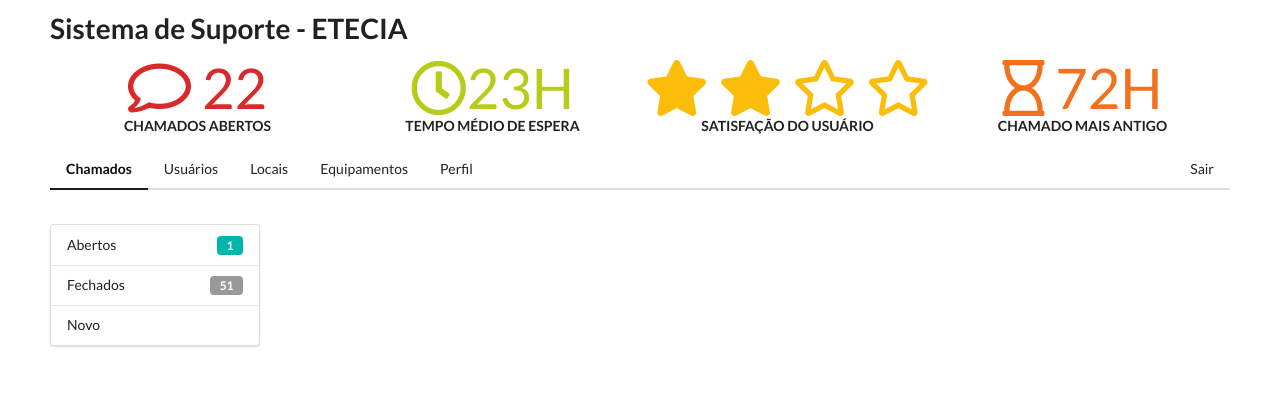
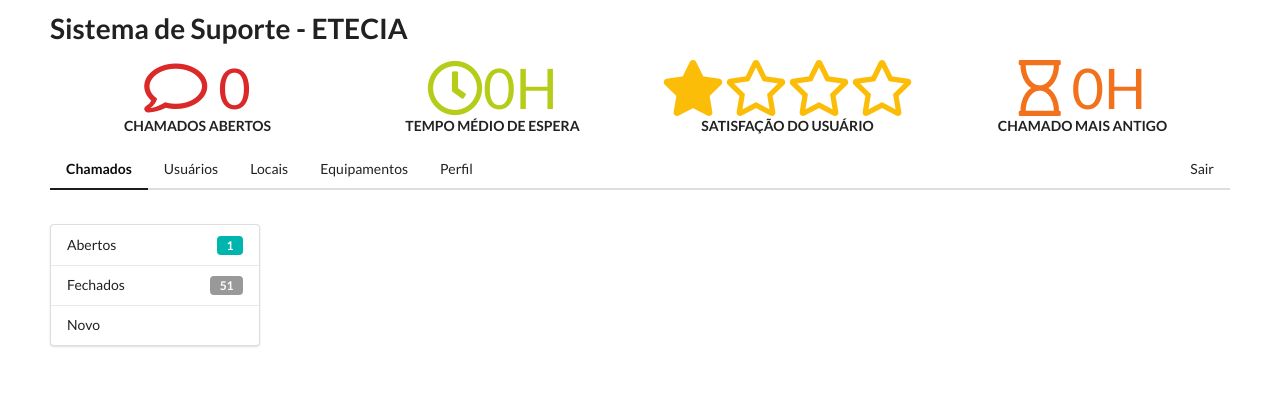
Before and after one commit to joaocarloslima/suporte, a PHP site: page /adm/chamados.php in a window 1280 px wide. Shown: the top 420 px of the page. Run offline with PHP 8.4, Linux system fonts and the light colour scheme; tables that the repository leaves empty hold one stand-in row (values such as "Sample post"); some libraries are stand-ins or nearby versions.

Commit message:
exibição de estatísticas na página adm

```diff
--- a/adm/estatisticas.php
+++ b/adm/estatisticas.php
@@ -1,23 +1,26 @@
-  <div class="ui four statistics">
+<?php
+include "../global.php";
+$qtdeChamadosAbertos = Chamado::qtdeChamadosAbertos();
+$tempoMedio = Chamado::tempoMedioDeEspera();
+$chamadoMaisAntigo = Chamado::chamadoMaisAntigo();
+$satisfacaoMedia = Chamado::satisfacaoMedia();
+?>
+
+<div class="ui four statistics">
     <div class="statistic red">
-      <div class="value"><i class="comment outline icon"></i> 22</div>
+      <div class="value"><i class="comment outline icon"></i> <?= $qtdeChamadosAbertos ?></div>
       <div class="label">Chamados Abertos</div>
     </div>
     <div class="statistic olive">
-      <div class="value"><i class="clock outline icon"></i>23h</div>
+      <div class="value"><i class="clock outline icon"></i><?= View::mostrarEmHoras($tempoMedio) ?></div>
       <div class="label">tempo médio de espera</div>
     </div>
     <div class="statistic yellow">
-      <div class="value">
-        <i class="star icon"></i>
-        <i class="star icon"></i>
-        <i class="star outline icon"></i>
-        <i class="star outline icon"></i>
-      </div>
+      <?= View::mostrarEstrelas($satisfacaoMedia) ?>
       <div class="label">Satisfação do Usuário</div>
     </div>
     <div class="statistic orange">
-      <div class="value"><i class="hourglass outline icon"></i> 72h</div>
+      <div class="value"><i class="hourglass outline icon"></i> <?= View::mostrarEmHoras($chamadoMaisAntigo) ?></div>
       <div class="label">Chamado mais antigo</div>
     </div>
   </div>
--- a/classes/Chamado.php
+++ b/classes/Chamado.php
@@ -63,14 +63,13 @@
 		$query = "INSERT INTO
 					chamados(problema, idLocal, idEquipamento, idUsuario, dataAbertura)
 				VALUES
-					(:problema, :idLocal, :idEquipamento, :idUsuario, :dataAbertura)";
+					(:problema, :idLocal, :idEquipamento, :idUsuario, NOW())";
 
 		$stmt = $conexao->prepare($query);
 		$stmt->bindValue(":problema", $this->problema);
 		$stmt->bindValue(":idLocal", $this->idLocal);
 		$stmt->bindValue(":idEquipamento", $this->idEquipamento);
 		$stmt->bindValue(":idUsuario", $this->idUsuario);
-		$stmt->bindValue(":dataAbertura", date('Y-m-d H:i:s'));
 		try {
 			$stmt->execute();
 			$_SESSION["green"] = "Chamado aberto com sucesso";
@@ -121,17 +120,32 @@
 		return $stmt->fetchAll();
 	}
 
+	public static function qtdeChamadosAbertos(){
+		$conexao = Conexao::pegarConexao();
+		$query = "SELECT * FROM chamados WHERE dataFechamento IS NULL";
+		$stmt = $conexao->query($query);
+		return $stmt->rowCount();
+	}
 
+	public static function tempoMedioDeEspera(){
+		$conexao = Conexao::pegarConexao();
+		$query = "SELECT SEC_TO_TIME(AVG(TIME_TO_SEC(timediff(dataAbertura, dataFechamento)))) as media FROM `chamados` WHERE dataFechamento is not null";
+		$stmt = $conexao->query($query);
+		return $stmt->fetchColumn(0);
+	}
 
+	public static function chamadoMaisAntigo(){
+		$conexao = Conexao::pegarConexao();
+		$query = "SELECT TIMEDIFF(MIN(dataAbertura),NOW()) FROM chamados WHERE dataFechamento IS NULL";
+		$stmt = $conexao->query($query);
+		return $stmt->fetchColumn(0);
+	}
 
+	public static function satisfacaoMedia(){
+		$conexao = Conexao::pegarConexao();
+		$query = "SELECT AVG(avaliacao) as media FROM `chamados` WHERE avaliacao IS NOT NULL AND dataFechamento IS NOT NULL";
+		$stmt = $conexao->query($query);
+		return $stmt->fetchColumn(0);
+	}
 
-	// public function calculaMediaTempo($id){
-	// 	$conexao = Conexao::pegarConexao();
-	// 	$query = "SELECT TIMEDIFF(dataAbertura, dataFechamento) as media FROM chamados
-	// 			  WHERE idEquipamento=:id";
-	// 	$stmt = $conexao->prepare($query);
-	// 	$stmt->bindValue(":id", $id);
-	// 	$stmt->execute();
-	// 	return $stmt->fetchAll();
-	// }
 }
--- a/classes/View.php
+++ b/classes/View.php
@@ -47,4 +47,24 @@
 
     }
 
+    public static function mostrarEmHoras($tempo){
+        $arrayTempo = explode(":", $tempo);
+        $horas = abs($arrayTempo[0]);
+        $html = $horas."h";
+        return $html;
+    }
+
+    public static function mostrarEstrelas($avaliacao){
+        $avaliacao = round($avaliacao);
+        $html = "<div class='value'>";
+        $i = 0;
+        for(;$i<$avaliacao;$i++) $html .= "<i class='star icon'></i>";
+        for($j=0;$j<(4-$i);$j++) $html .= "<i class='star outline icon'></i>";
+
+        $html .= "</div>";
+
+        return $html;
+    }
+
+
 }
```
